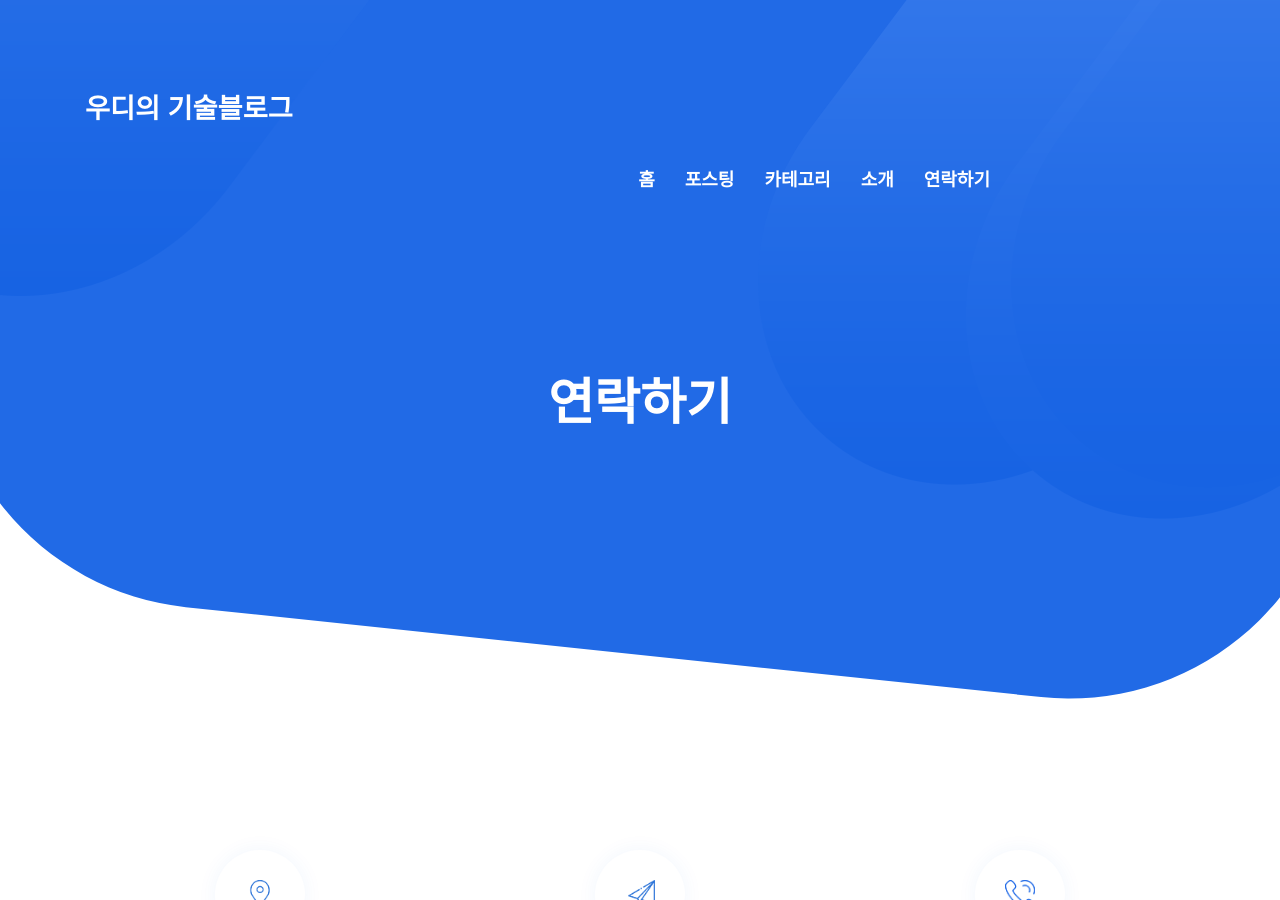
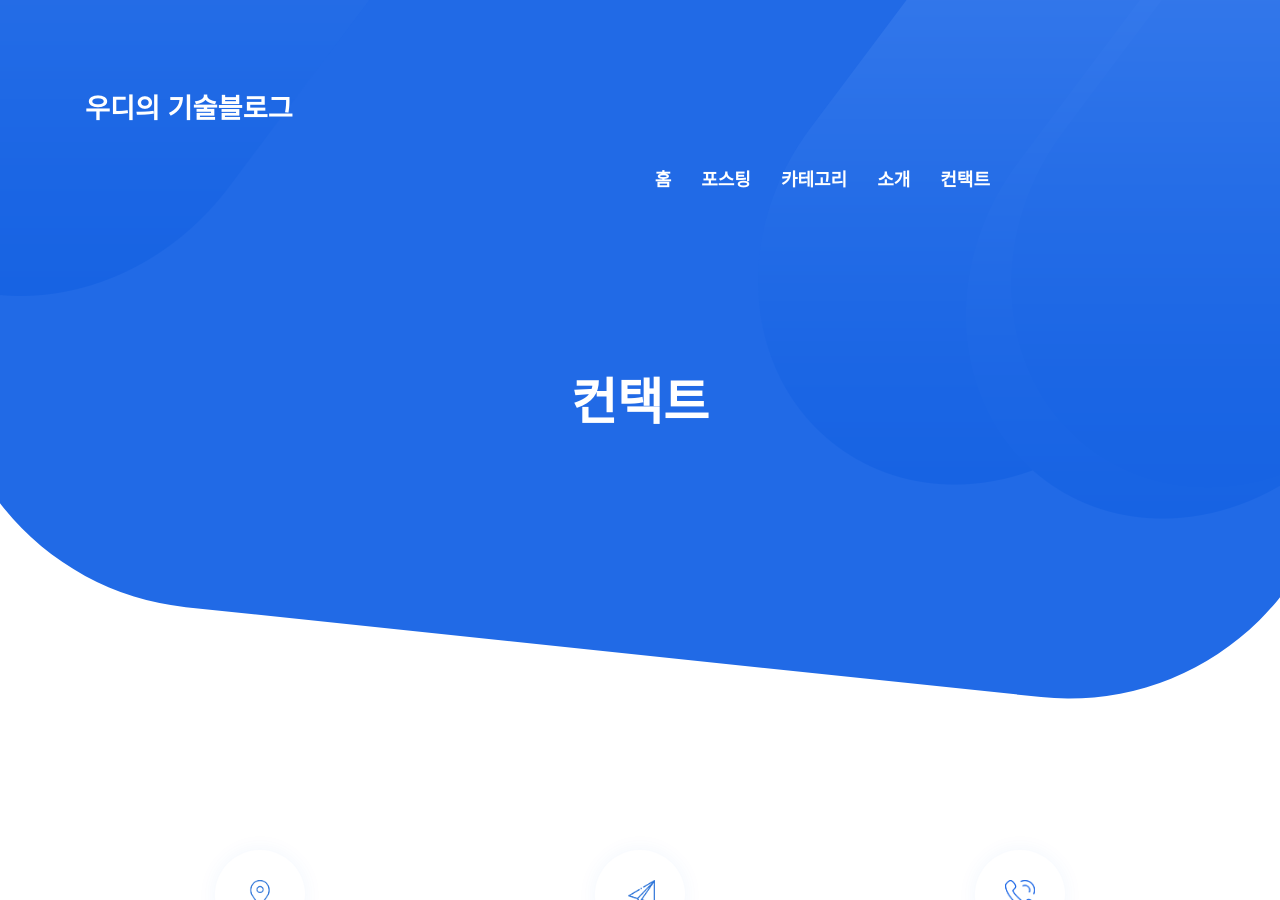
Before and after one commit to yuuisang/yuuisang.github.io, a Jekyll site: the page built from contact.html, in a window 1280 px wide and 900 px high. Built offline with Jekyll 4.4.1, drawn with Linux system fonts in a browser that asks for light colours; some web fonts are replaced.

Commit message:
blog set

```diff
--- a/_includes/navigation.html
+++ b/_includes/navigation.html
@@ -6,6 +6,6 @@
         <!-- <li><a href="/about">소개</a></li> -->
         <li><a href="/author/EuiSangYu">소개</a></li>
         <!-- <li><a href="/all-authors">소개</a></li> -->
-        <li><a href="/contact" class="js-scroll-trigger">연락하기</a></li>
+        <li><a href="/contact" class="js-scroll-trigger">컨택트</a></li>
     </ul>
 </nav>
--- a/contact.html
+++ b/contact.html
@@ -1,6 +1,6 @@
 ---
 layout: page
-title: 연락하기
+title: 컨택트
 ---
 <div class="contact-area bg-color1 p-t-130 p-b-130">
    <div class="container">
```
